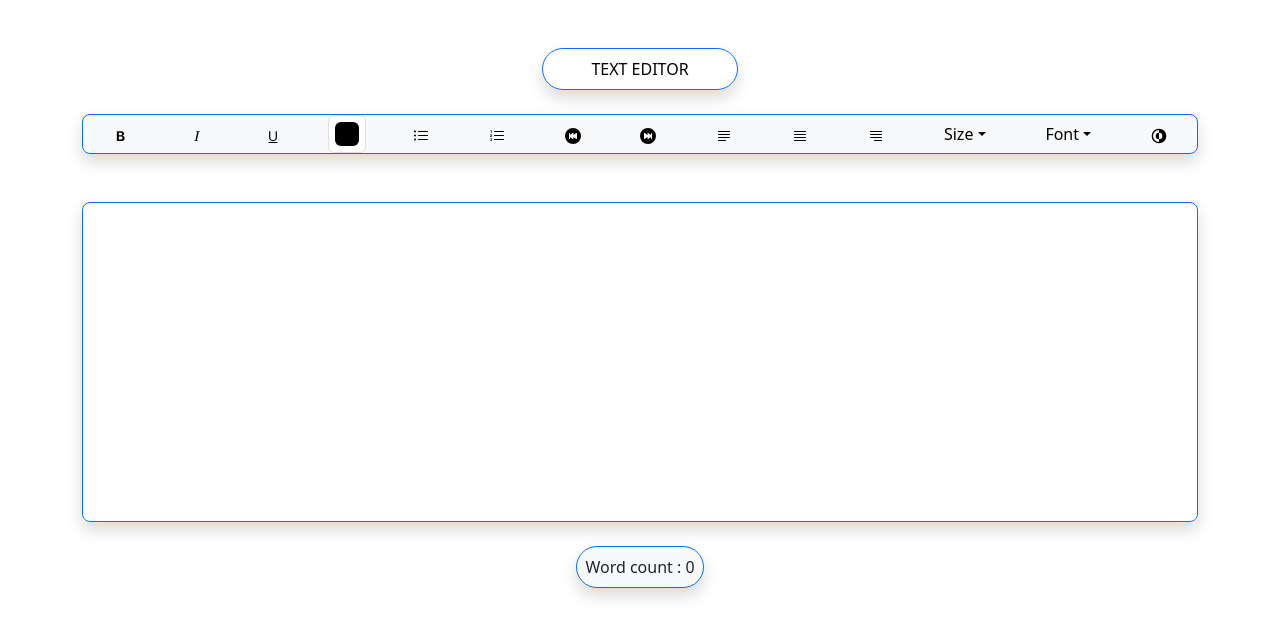
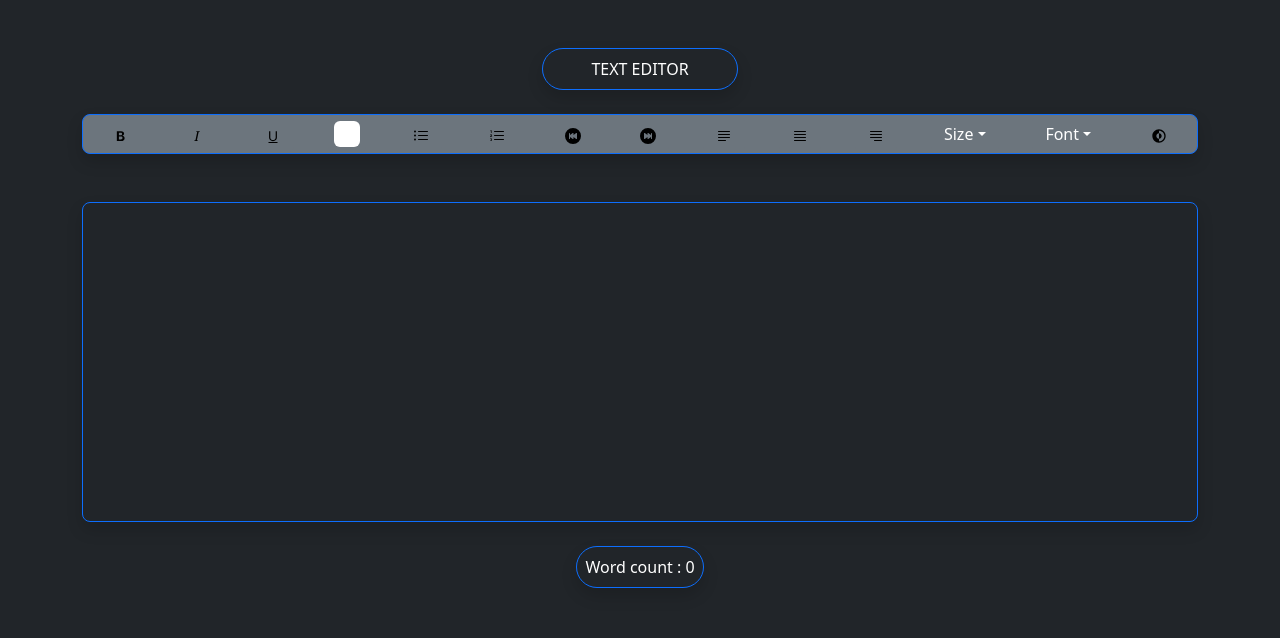
Before and after one commit to Anshal-Mishra-731/Text_Editor-Basic-, a plain HTML site: page index.html in a window 1280 px wide. Both pictures are taken after a click on the button 1158 px from the left and 134 px from the top of the page. Drawn offline with nearby package versions, Linux system fonts and the light colour scheme; a web font is replaced by a local one.

Commit message:
text-editor almost complete, I guess

```diff
--- a/index.html
+++ b/index.html
@@ -14,18 +14,18 @@
 @import url('https://fonts.googleapis.com/css2?family=Atma:wght@300;400;500;600;700&family=Honk&family=Kalnia+Glaze:wght@100..700&family=Nabla&family=Oswald:wght@200..700&family=Playfair+Display:ital,wght@0,400..900;1,400..900&family=Playwrite+IN:wght@100..400&family=Sixtyfour+Convergence&family=Smooch+Sans:wght@100..900&display=swap');
 </style>
 
-<body class="pt-5 pb-5 container gaat">
+<body class="pt-5 pb-5 container body">
 
     <div>
         <div class="d-flex flex-row justify-content-center mb-4">
-            <span class="border border-primary p-2 ps-5 pe-5 rounded-pill shadow text-black">TEXT EDITOR</span>
+            <span class="border border-primary p-2 ps-5 pe-5 rounded-pill shadow text-black te">TEXT EDITOR</span>
         </div>
 
-        <div class="border border-primary rounded-3 d-flex flex-row bg-light shadow justify-content-around">
+        <div class="border border-primary rounded-3 d-flex flex-row shadow justify-content-around panel">
             <button class="btn btn-light bold"><img src="img assets/type-bold.svg" alt=""></button>
             <button class="btn btn-light italic"><img src="img assets/type-italic.svg" alt=""></button>
             <button class="btn btn-light unter"><img src="img assets/type-underline.svg" alt=""></button>
-            <input type="color" class="form-control form-control-color cinput">
+            <input type="color" class="form-control form-control-color bg-light cinput">
             <button class="btn btn-light unlist"><img src="img assets/list-ul.svg" alt=""></button>
             <button class="btn btn-light orlist"><img src="img assets/list-ol.svg" alt=""></button>
             <button class="btn btn-light back"><img src="img assets/skip-backward-circle-fill.svg" alt=""></button>
@@ -66,7 +66,7 @@
         <div type="text" class="mt-5 border border-primary rounded-3 shadow meinz" contenteditable="true" placeholder="Start typing here......"></div>
 
         <div class="d-flex flex-row justify-content-center mt-4">
-        <p class="border border-primary rounded-pill bg-light shadow p-2"> Word count : 0</p>
+        <p class="border border-primary rounded-pill shadow p-2 wc"> Word count : 0</p>
         </div>
 
     </div>
--- a/script.js
+++ b/script.js
@@ -228,3 +228,47 @@ items2.forEach(item => {
         }
     })
 })
+
+dark_mode = false;
+document.querySelector('.modes').addEventListener('click', function () {
+    if(!dark_mode){
+        document.querySelector('.modes').innerHTML = `<img src="img assets/light-mode-svgrepo-com.svg" alt="">`
+        document.querySelector('.body').classList.add("bg-dark", "text-white");
+        document.querySelector('.te').classList.remove("text-black");
+        document.querySelector('.te').classList.add("text-white");
+        document.querySelector('.panel').classList.add("bg-secondary");
+        document.querySelectorAll('.btn').forEach((btn) => {
+            btn.classList.remove("btn-light");
+            btn.classList.add("btn-secondary");
+        })
+        document.querySelector('.cinput').classList.remove("bg-light")
+        document.querySelector('.cinput').classList.add("bg-secondary");
+        document.querySelector('.cinput').value = "#ffffff";
+        document.querySelector('.wc').classList.add("text-white");
+        dark_mode = !(dark_mode);
+    }
+    else{
+        document.querySelector('.modes').innerHTML = `<img src="img assets/dark-mode-svgrepo-com.svg" alt="">`
+        document.querySelector('.body').classList.remove("bg-dark", "text-white");
+        document.querySelector('.te').classList.add("text-black");
+        document.querySelector('.te').classList.remove("text-white");
+        document.querySelector('.panel').classList.remove("bg-secondary");
+        document.querySelectorAll('.btn').forEach((btn) => {
+            btn.classList.add("btn-light");
+            btn.classList.remove("btn-secondary");
+        })
+        document.querySelector('.cinput').classList.add("bg-light")
+        document.querySelector('.cinput').classList.remove("bg-secondary");
+        document.querySelector('.cinput').value = "#000000";
+        document.querySelector('.wc').classList.remove("text-white");
+        dark_mode = !(dark_mode);
+    }
+})
+
+function UpdateWC(){
+    text = document.querySelector('.meinz').textContent;
+    words = text.split(/\s+/);
+    words = words.filter(word => (word.length > 0));
+    document.querySelector('.wc').innerHTML = `Word count : ${words.length}`;
+}
+document.querySelector('.meinz').addEventListener('input', UpdateWC);
--- a/style.css
+++ b/style.css
@@ -77,3 +77,7 @@ img{
     font-variation-settings:
       "wdth" 100;
   }
+
+  .cinput{
+    border: none !important;
+  }
```
